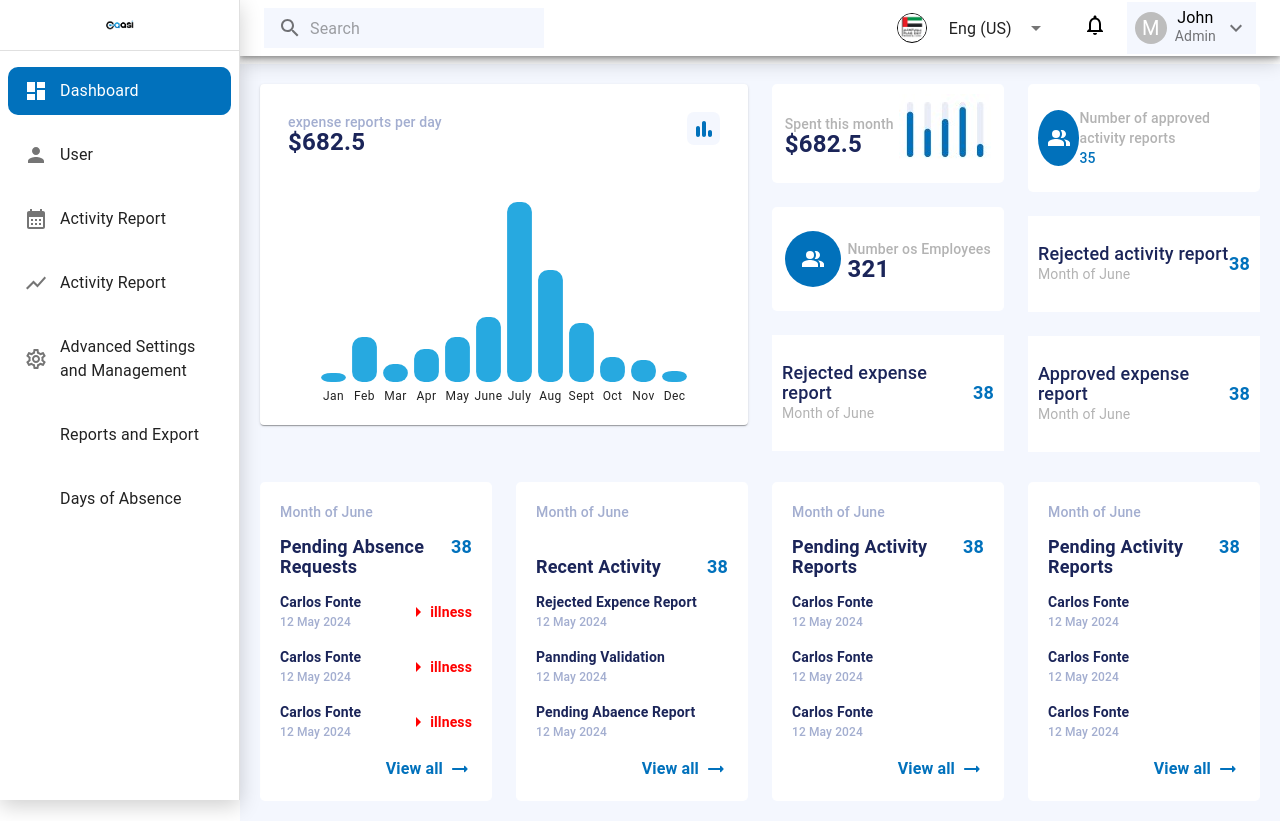
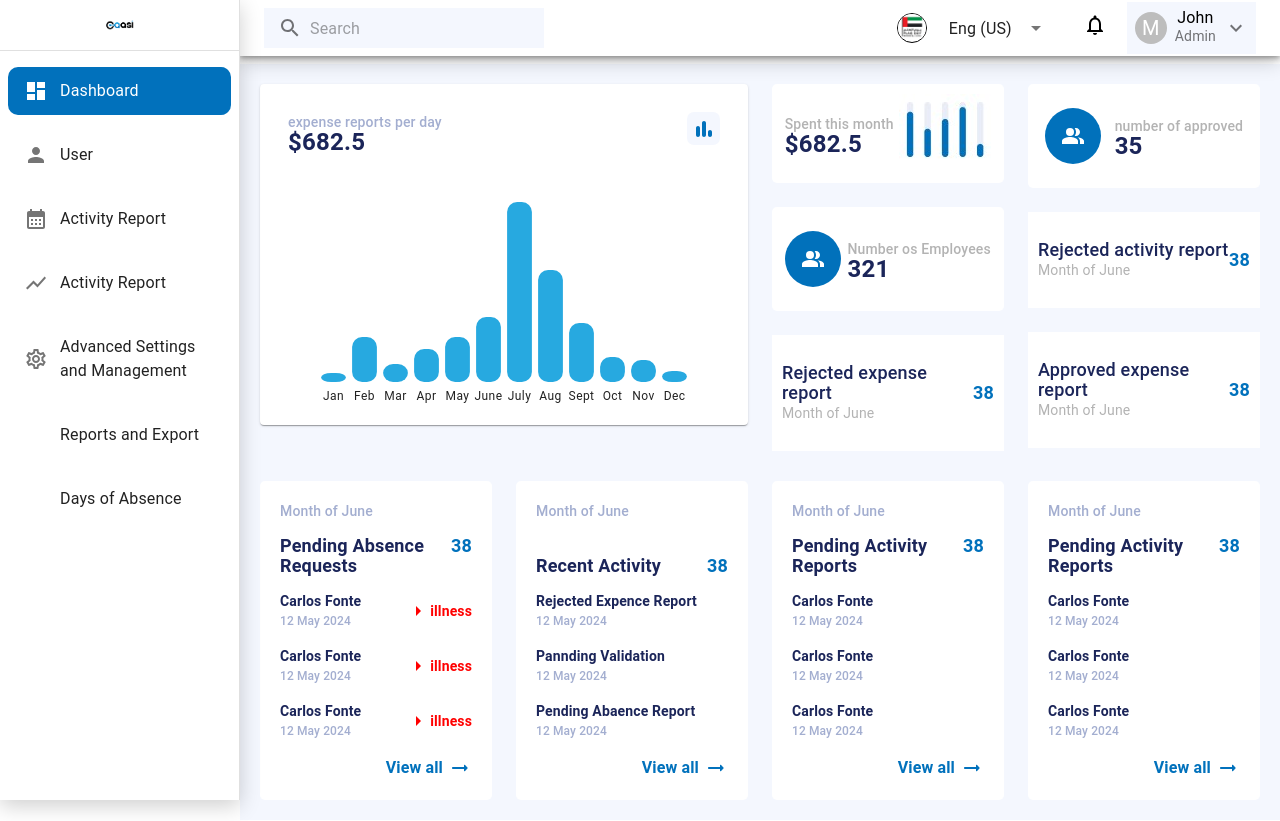
Before and after one commit to Zahoor-Baltee/NewCassi, a React (Vite) app: page /dashboard in a window 1280 px wide. Built offline with nearby package versions, Linux system fonts and the light colour scheme.

Commit message:
small update in Dashboard

```diff
--- a/src/Pages/Dashboard/DashboardUsingGrid.jsx
+++ b/src/Pages/Dashboard/DashboardUsingGrid.jsx
@@ -49,7 +49,7 @@ const Root = styled(Box)({
             padding: "10px"
         },
         "& .newClients": {
-            // width: "257px",
+            minwidth: "257px",
             borderRadius: "5px",
             backgroundColor: "#ffffff",
             display: 'flex',
@@ -283,15 +283,14 @@ const NewDashboard = () => {
                                             fontWeight: 500,
                                             fontSize: "14px",
                                             color: "#B3B3B3"
-                                        }}>Number of approved activity reports</Typography>
+                                        }}>number of approved</Typography>
                                         <Typography sx={{
-                                            fontSize: "14px",
-                                            fontWeight: 500,
+                                            fontSize: "24px",
+                                            fontWeight: 600,
                                             lineHeight: "32px",
-                                            color: "#0171BB"
+                                            color: "#1B2559"
                                         }}>35</Typography>
                                     </Box>
-
                                 </Box>
                                 <Box sx={{ display: "flex", alignItems: "center", backgroundColor: "#fff", padding: "28px 10px !important", justifyContent: "space-between" }}>
                                     <Box >
```
